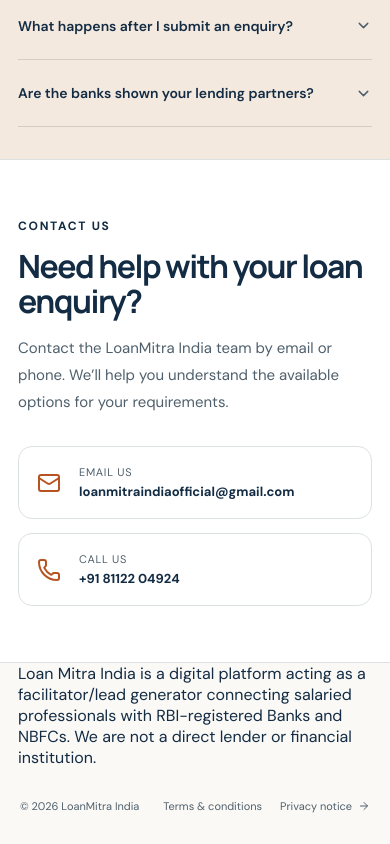
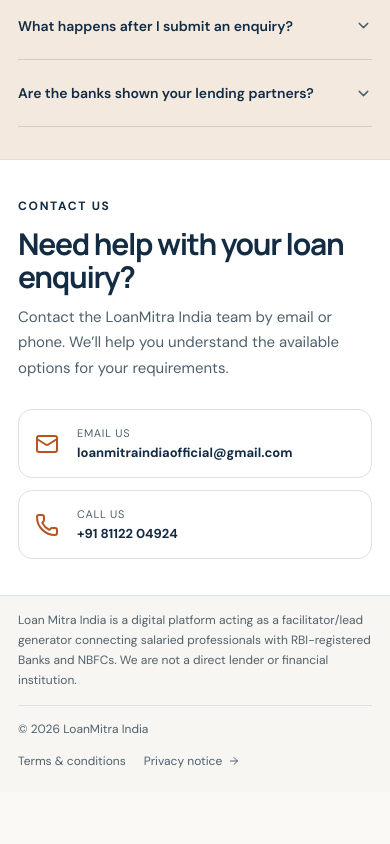
Before and after one commit to loanmitraindia/loanmitraindia, a Next.js app: page / in a window 390 px wide. Shown: the part 5639-6483 px from the top of the page. After the commit the page ends 6431 px from the top, so only its background shows below. Built offline with nearby package versions, Linux system fonts and the light colour scheme.

Commit message:
Refine styles for contact section and footer
Added styles for contact section and footer.

```diff
--- a/src/app/globals.css
+++ b/src/app/globals.css
@@ -1201,3 +1201,122 @@ details p {
     transition: none!important;
   }
 }
+
+/* Contact section and footer refinements */
+
+.contact-section {
+  padding: 52px 0;
+  background: var(--paper);
+  border-top: 1px solid var(--line);
+}
+
+.contact-inner {
+  display: grid;
+  grid-template-columns: minmax(0, 0.9fr) minmax(0, 1.1fr);
+  align-items: center;
+  gap: 48px;
+}
+
+.contact-copy h2 {
+  margin: 10px 0 12px;
+  max-width: 540px;
+  font-size: clamp(32px, 3.5vw, 46px);
+  line-height: 1.1;
+  letter-spacing: -1.3px;
+}
+
+.contact-copy p {
+  max-width: 540px;
+  color: var(--text);
+  font-size: 15px;
+  line-height: 1.7;
+}
+
+.contact-links {
+  display: grid;
+  gap: 12px;
+}
+
+.contact-card {
+  display: flex;
+  align-items: center;
+  gap: 18px;
+  min-height: 82px;
+  padding: 18px 22px;
+  color: var(--navy);
+  background: #fff;
+  border: 1px solid var(--line);
+  border-radius: 14px;
+}
+
+.contact-card:hover {
+  transform: translateY(-2px);
+  border-color: var(--orange-dark);
+  box-shadow: 0 10px 24px rgba(19, 44, 68, 0.08);
+}
+
+.site-footer {
+  background: #f8f6f2;
+  border-top: 1px solid var(--line);
+}
+
+.business-disclaimer {
+  max-width: 1080px;
+  margin: 0;
+  padding: 16px 0;
+  color: var(--text);
+  font-size: 12px;
+  line-height: 1.65;
+  border-bottom: 0;
+}
+
+.footer-inner {
+  display: flex;
+  align-items: center;
+  justify-content: space-between;
+  gap: 20px;
+  padding: 17px 0;
+  border-top: 1px solid var(--line);
+  color: var(--text);
+  font-size: 12px;
+}
+
+@media (max-width: 860px) {
+  .contact-section {
+    padding: 44px 0;
+  }
+
+  .contact-inner {
+    grid-template-columns: 1fr;
+    gap: 28px;
+  }
+
+  .contact-copy h2 {
+    font-size: clamp(30px, 7vw, 42px);
+  }
+
+  .business-disclaimer {
+    padding: 15px 0;
+  }
+
+  .footer-inner {
+    padding: 15px 0;
+  }
+}
+
+@media (max-width: 480px) {
+  .contact-section {
+    padding: 36px 0;
+  }
+
+  .contact-card {
+    min-height: auto;
+    padding: 16px;
+  }
+
+  .footer-inner {
+    flex-direction: column;
+    align-items: flex-start;
+    gap: 8px;
+  }
+}
```
